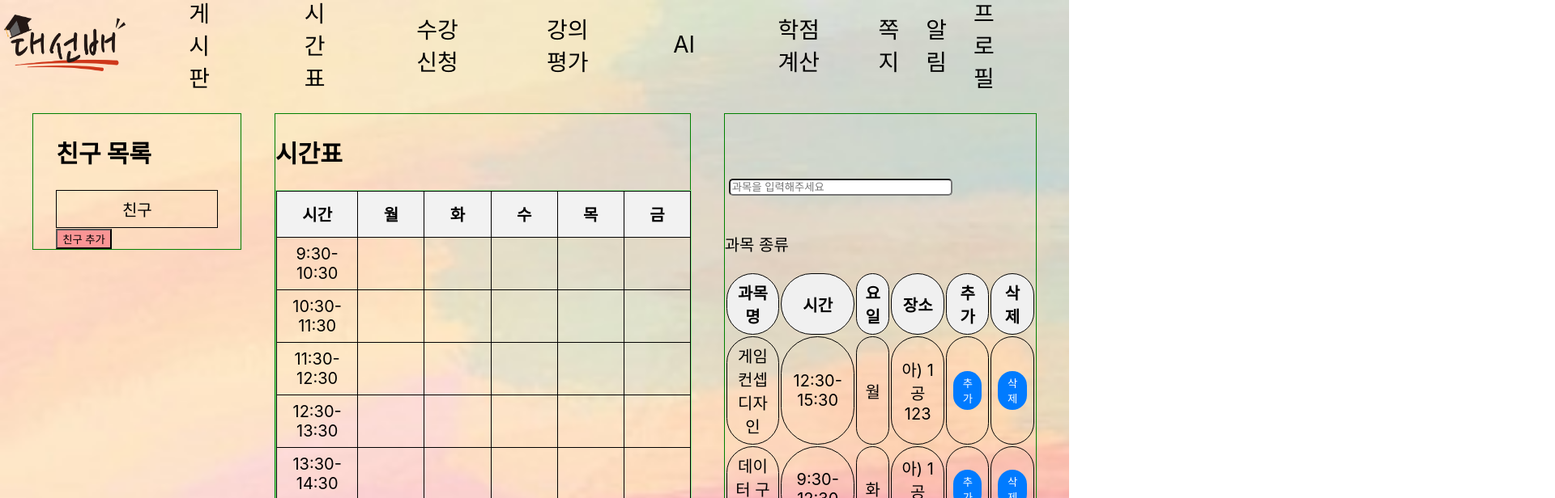
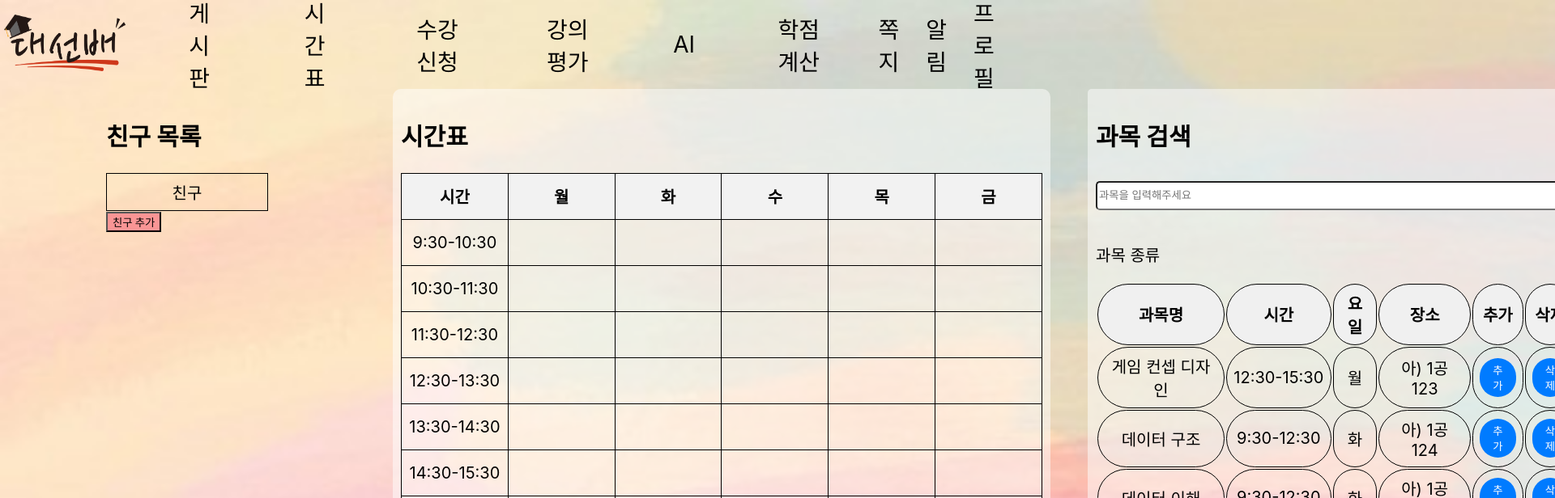
Before and after one commit to DaeSeonBae/frontend, a React (Create React App) app in the folder DSB_front/: page /schedule in a window 1280 px wide. Shown: the top 616 px of the page at 81% size, 1920 px wide, since content can reach past the window. Built offline with nearby package versions, Linux system fonts and the light colour scheme; a web font is replaced by a local one.

Commit message:
fix
fix
- 간단한 css 수정

```diff
--- a/DSB_front/src/component/timeschedule.js
+++ b/DSB_front/src/component/timeschedule.js
@@ -110,7 +110,7 @@ const TimeSchedule = () => {
   };
 
   return (
-    <div className='main_body'>
+    <div className='main_body_time'>
       <div className='schedule_container'>
       <div className='sc_first'>
           <div className='friend_box'>
@@ -167,6 +167,7 @@ const TimeSchedule = () => {
           </div>
         </div>
         <div className='sc_end'>
+          <h2>과목 검색</h2>
           <input type='text' placeholder='과목을 입력해주세요'></input>
           <div className='class_table'>
             <p>과목 종류</p>
--- a/DSB_front/src/component_style/calculate.css
+++ b/DSB_front/src/component_style/calculate.css
@@ -10,7 +10,7 @@
 .inputscore{
   height: 100%;
   width: 30%;
-  border: 1px solid black;
+  /* border: 1px solid black; */
   display: flex;
   justify-content: center;
   align-items: center;
@@ -20,6 +20,9 @@
   width: 90%;
   height: 90%;
   /* border: 1px solid red; */
+  background-color: rgba(255, 255, 255, 0.5); /* 백색에 50% 투명도 */
+  border-radius: 5px;
+  padding: 5px;
 }
 
 .top{
@@ -89,16 +92,18 @@
 .outscore{
   height: 100%;
   width: 70%;
-  border: 1px solid black;
+  /* border: 1px solid black; */
   display: flex;
   justify-content: center;
   align-items: center;
 }
 
 .outscore_box{
-  width: 95%;
+  width: 100%;
   height: 90%;
   /* border: 1px solid red; */
+  background-color: rgba(255, 255, 255, 0.5);
+  border-radius: 5px;
 }
 
 .average_box{
--- a/DSB_front/src/component_style/timeschedule.css
+++ b/DSB_front/src/component_style/timeschedule.css
@@ -1,3 +1,7 @@
+.main_body_time{
+  width: 1980px;
+  height: 950px;
+}
 .schedule_container{
   display: flex;
   width: 100%;
@@ -9,7 +13,7 @@
   width: 20%;
   height: 100%;
   margin: 10px;
-  border: 1px solid green;
+  /* border: 1px solid green; */
   display: flex;
   flex-direction: column;
   /* justify-content: center; */
@@ -66,17 +70,19 @@
 .sc_middle{
   width: 40%;
   height: 100%;
-  margin: 10px;
-  border: 1px solid green;
+  padding: 10px;
+  /* border: 1px solid green; */
   display: flex;
   flex-direction: column;
   /* justify-content: center; */
+  background-color: rgba(255, 255, 255, 0.5);
+  border-radius: 10px;
 }
 .sc_table{
   width: 100%;
   height: 100% auto;
 
-  border: 1px solid lightgreen;
+  /* border: 1px solid lightgreen; */
 }
 
 
@@ -84,25 +90,31 @@
 .sc_end{
   width: 30%;
   height: 100%;
-  margin: 10px;
-  border: 1px solid green;
+  padding: 10px;
+  /* border: 1px solid green; */
   display: flex;
   /* justify-content: center; */
   flex-direction: column;
+  background-color: rgba(255, 255, 255, 0.5);
+  border-radius: 5px;
 }
 
 .sc_end input{
-  width: 70%;
+  width: 100%;
+  height: 30px;
   border-radius: 5px;
-  margin: 5px;
-  margin-top: 80px;
+  margin-top: 10px;
 }
 
 /* timeschedule.css */
 
 /* 표 전체를 감싸는 div에 대한 스타일 */
 .class_table {
+  width: 100%;
   margin-top: 20px;
+}
+.class_table table{
+  width: 100%;
 }
 
 /* 표의 제목(thead)에 대한 스타일 */
```
